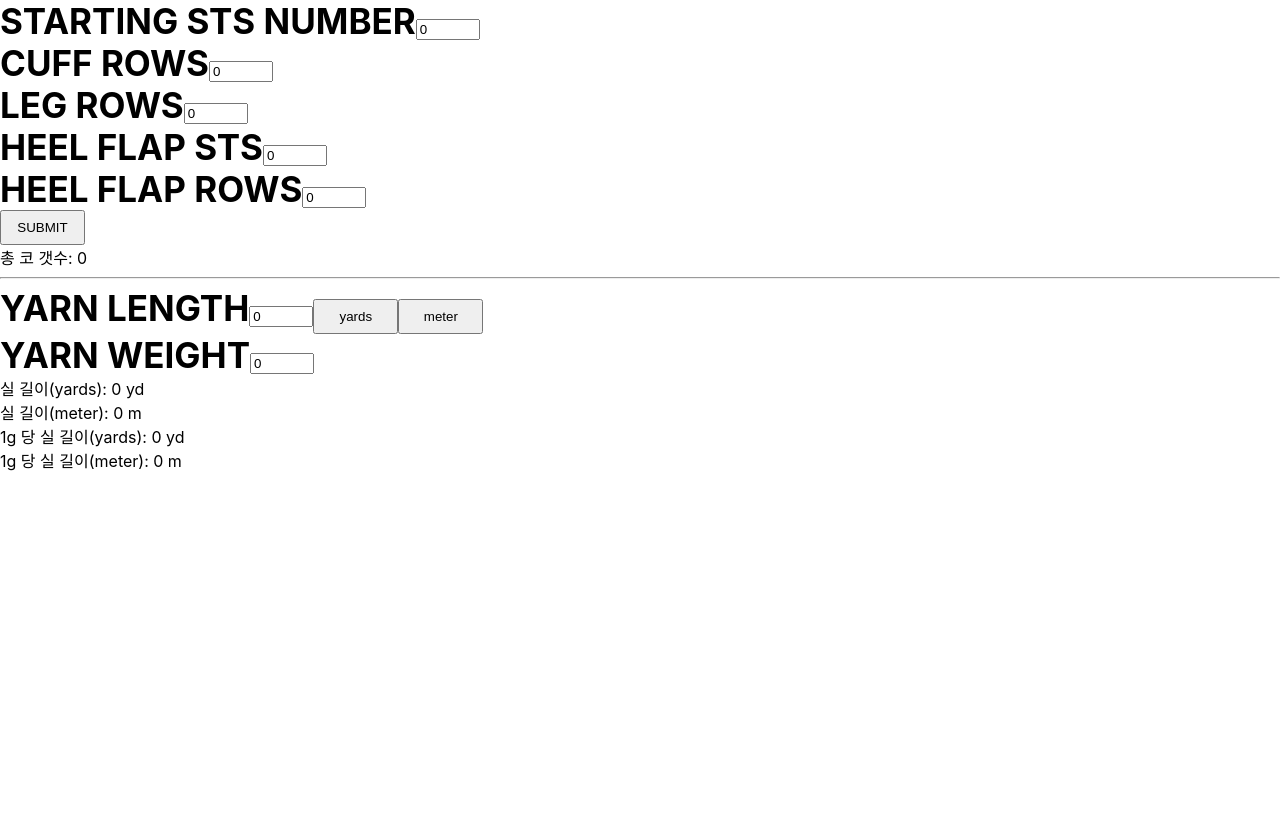
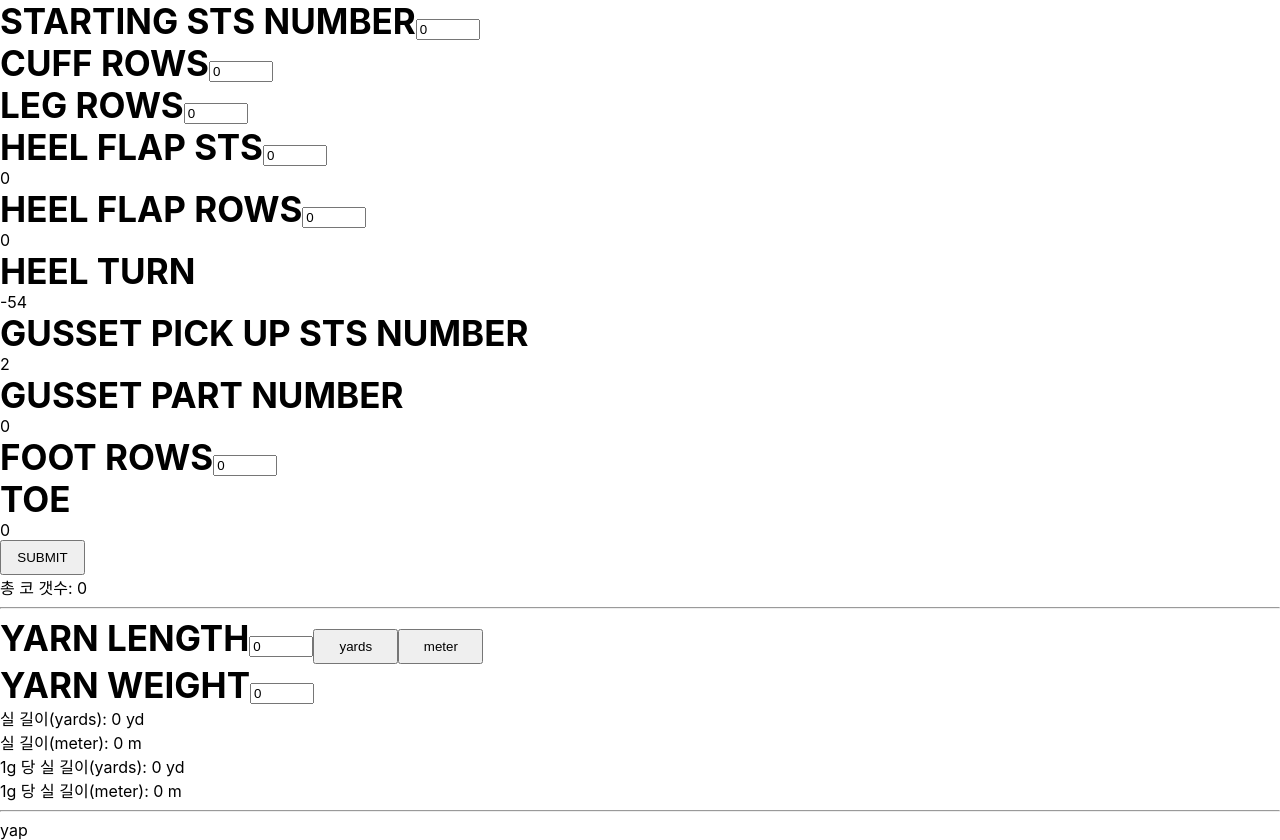
Before and after one commit to hit-that-drum/knitting, a React (Create React App) app: page / in a window 1280 px wide. Before the commit the page ends 800 px from the top, so only its background shows below. Built offline with nearby package versions, Linux system fonts and the light colour scheme.

Commit message:
양말 코 갯수 로직 완성

```diff
--- a/src/App.js
+++ b/src/App.js
@@ -1,10 +1,14 @@
 import './App.css';
 import StitchCalculator from './StitchCalculator';
+import YarnCalculator from './YarnCalculator';
+import StitchPerYarn from './StitchPerYarn';
 
 function App() {
   return (
     <>
       <StitchCalculator />
+      <YarnCalculator />
+      <StitchPerYarn />
     </>
   );
 }
--- a/src/StitchCalculator.js
+++ b/src/StitchCalculator.js
@@ -10,9 +10,7 @@ const NumberInput = styled.input.attrs({
   min: 0,
   max: 500,
   defaultValue: 0
-})`
-
-`
+})``
 
 const SubmitButton = styled.button`
   width: 85px;
@@ -21,43 +19,105 @@ const SubmitButton = styled.button`
 
 const StitchCalculator = () => {
   const [basictStsNum, setBasicStsNum] = useState(0);
-  const [heelflapStsNum, setHeelflapStsNum] = useState(0);
   const [cuffRowsNum, setCuffRowsNum] = useState(0);
   const [legRowsNum, setLegRowsNum] = useState(0);
+  const [heelflapStsNum, setHeelflapStsNum] = useState(0);
   const [heelflapRowsNum, setHeelflapRowsNum] = useState(0);
+  const [gussetPartStsNum, setGussetPartStsNum] = useState(0);
+  const [footRowsNum, setFootRowsNum] = useState(0);
+  const [toePartStsNum, setToePartStsNum] = useState(0);
   const [totalStsResult, setTotalStsResult] = useState(0);
 
   const onBasicStsNumChange = (e) => {
-    setBasicStsNum(e.target.value);
+    setBasicStsNum(Number(e.target.value));
   }
 
   const onCuffRowsNumChange = (e) => {
-    setCuffRowsNum(e.target.value);
+    setCuffRowsNum(Number(e.target.value));
   }
 
   const onLegRowsNumChange = (e) => {
-    setLegRowsNum(e.target.value);
+    setLegRowsNum(Number(e.target.value));
   }
 
   const onHeelflapStsNumChange = (e) => {
-    setHeelflapStsNum(e.target.value);
+    setHeelflapStsNum(Number(e.target.value));
   }
 
   const onHeelflapRowsNumChange = (e) => {
-    setHeelflapRowsNum(e.target.value);
+    setHeelflapRowsNum(Number(e.target.value));
+  }
+
+  const onFootRowsNumChange = (e) => {
+    setFootRowsNum(Number(e.target.value));
+  }
+
+  // heel turn part
+  let restedHeelturnNum = (heelflapStsNum / 2) - 3;
+  let heelturnStsNum =(
+    heelflapStsNum
+    + (heelflapStsNum - restedHeelturnNum)
+    + (4 + 2)
+    + ((5 + 2) * (((restedHeelturnNum - 2) * 2) + 1))
+    );
+
+  // gusset part
+  let gussetPickupStsNum = ((heelflapStsNum / 2) + 1) * 2;
+  let gussetPlusStsNum = basictStsNum + gussetPickupStsNum;
+  let gussetTotalStsNum = 0;
+  const handleGusset = () => {
+    for (let i = basictStsNum; i <= gussetPlusStsNum; i++) {
+      if (i % 2 === 0 && i <= gussetPlusStsNum) {
+        gussetTotalStsNum += ((i + 2) * 2)
+      }
+    }
+    setGussetPartStsNum(gussetTotalStsNum);
+  }
+
+  // toe part
+  let toeTotalStsNum = 22 + 24 + 26 + 28 + 30;
+  const handleToe = () => {
+    for (let i = 32; i < basictStsNum; i++) {
+      if (i % 2 === 0 && i <basictStsNum) {
+        toeTotalStsNum += ((i) * 2);
+      }
+    }
+    setToePartStsNum(toeTotalStsNum);
   }
 
   const handleCalculate = () => {
     setTotalStsResult(
+      Math.floor(
         // cuff 단 총 코 갯수
         (basictStsNum * cuffRowsNum)
         +
         // leg 단 총 코 갯수
         (basictStsNum * legRowsNum)
         +
-      // heel flap 단 갯수
+        // heel flap 코 갯수
         (heelflapStsNum * heelflapRowsNum)
-      );
+        +
+        // heel turn 코 갯수
+        heelturnStsNum
+        +
+        // gusset sts part 코 갯수
+        (
+          (heelflapStsNum - (((restedHeelturnNum - 2) * 2) + 1))
+          +
+          (basictStsNum / 2)
+          +
+          (((restedHeelturnNum - 2) * 2) + 1)
+          +
+          gussetPartStsNum
+        )
+        +
+        // foot 단 코 갯수
+        (basictStsNum * footRowsNum)
+        +
+        // toe 코 갯수
+        toePartStsNum
+      )
+    )
   }
 
   // Enter key 치면 Submit
@@ -67,41 +127,34 @@ const StitchCalculator = () => {
     }
   }
 
-  const [yarnLength, setYarnLength] = useState(0);
-  const [yarnLengthYards, setYardLengthYards] = useState(0);
-  const [yarnLengthMeter, setYardLengthMeter] = useState(0);
-
-  const [yarnWeight, setYarnWeight] = useState(0);
-  const [yarnLengthYardsPerGram, setyYarnLengthYardsPerGram] = useState(0);
-  const [yarnLengthMeterPerGram, setyYarnLengthMeterPerGram] = useState(0);
-
-  const onYarnLength = (e) => {
-    setYarnLength(e.target.value);
+  const onKeyTabStart = (e) => {
+    if (e.key === "Tab") {
+      setHeelflapStsNum(
+        Math.floor(basictStsNum / 2)
+      );
+      setHeelflapRowsNum(
+        Math.floor(basictStsNum / 2)
+      );
+    }
   }
 
-  const onYarnWeight = (e) => {
-    setYarnWeight(e.target.value);
+  const onKeyTabGusset = (e) => {
+    if (e.key === "Tab") {
+      handleGusset(basictStsNum);
+    }
   }
 
-  const handleYarnLengthYards = (e) => {
-    setYardLengthMeter(yarnLength * 0.9144);
-    setYardLengthYards(yarnLength);
-    setyYarnLengthYardsPerGram(yarnLengthYards / yarnWeight);
-    setyYarnLengthMeterPerGram(yarnLengthMeter / yarnWeight);
+  const onKeyTabToe = (e) => {
+    if (e.key === "Tab") {
+      handleToe(basictStsNum);
     }
-
-  const handleYarnLengthMeter = (e) => {
-    setYardLengthYards(yarnLength * 1.09361);
-    setYardLengthMeter(yarnLength);
-    setyYarnLengthYardsPerGram(yarnLengthYards / yarnWeight);
-    setyYarnLengthMeterPerGram(yarnLengthMeter / yarnWeight);
   }
 
   return (
     <>
       <div>
         <BasicStitch>STARTING STS NUMBER</BasicStitch>
-        <NumberInput onChange={onBasicStsNumChange} />
+        <NumberInput onChange={onBasicStsNumChange} onKeyDown={onKeyTabStart} />
       </div>
       <div>
         <BasicStitch>CUFF ROWS</BasicStitch>
@@ -114,36 +167,43 @@ const StitchCalculator = () => {
       <div>
         <BasicStitch>HEEL FLAP STS</BasicStitch>
         <NumberInput onChange={onHeelflapStsNumChange} />
+        <div>{heelflapStsNum}</div>
       </div>
       <div>
         <BasicStitch>HEEL FLAP ROWS</BasicStitch>
-        <NumberInput onChange={onHeelflapRowsNumChange} onKeyPress={onKeyPressSts} />
+        <NumberInput onChange={onHeelflapRowsNumChange} onKeyDown={onKeyTabGusset}/>
+        <div>{heelflapRowsNum}</div>
+      </div>
+      <div>
+        <BasicStitch>HEEL TURN</BasicStitch>
+        <div>{heelturnStsNum}</div>
+      </div>
+      <div>
+        <BasicStitch>GUSSET PICK UP STS NUMBER</BasicStitch>
+        <div>{gussetPickupStsNum}</div>
+      </div>
+      <div>
+        <BasicStitch>GUSSET PART NUMBER</BasicStitch>
+        <div>{gussetPartStsNum}</div>
+      </div>
+      <div>
+        <BasicStitch>FOOT ROWS</BasicStitch>
+        <NumberInput onChange={onFootRowsNumChange} onKeyPress={onKeyPressSts} onKeyDown={onKeyTabToe} />
+      </div>
+      <div>
+        <BasicStitch>TOE</BasicStitch>
+        <div>{toePartStsNum}</div>
       </div>
       <div>
         <SubmitButton type="submit" onClick={handleCalculate}>SUBMIT</SubmitButton>
       </div>
       <div>
-        <div>총 코 갯수: {totalStsResult}</div>
+        <div totalstsresult={totalStsResult} >총 코 갯수: {totalStsResult}</div>
       </div>
 
       <hr></hr>
 
-      <div>
-        <BasicStitch>YARN LENGTH</BasicStitch>
-        <NumberInput onChange={onYarnLength} />
-        <SubmitButton type="submit" onClick={handleYarnLengthYards}>yards</SubmitButton>
-        <SubmitButton type="submit" onClick={handleYarnLengthMeter}>meter</SubmitButton>
-      </div>
-      <div>
-        <BasicStitch>YARN WEIGHT</BasicStitch>
-        <NumberInput onChange={onYarnWeight} />
-      </div>
-      <div>
-        <div>실 길이(yards): {yarnLengthYards} yd</div>
-        <div>실 길이(meter): {yarnLengthMeter} m</div>
-        <div>1g 당 실 길이(yards): {yarnLengthYardsPerGram} yd</div>
-        <div>1g 당 실 길이(meter): {yarnLengthMeterPerGram} m</div>
-      </div>
+
     </>
   );
 };
--- /dev/null
+++ b/src/StitchPerYarn.js
@@ -0,0 +1,14 @@
+import React from 'react';
+import { StyledComponent } from 'styled-components';
+
+const StitchPerYarn = () => {
+  return (
+    <div>
+      <hr></hr>
+      yap
+      <div></div>
+    </div>
+  );
+};
+
+export default StitchPerYarn;
--- /dev/null
+++ b/src/YarnCalculator.js
@@ -0,0 +1,75 @@
+import React, { useState } from 'react';
+import styled from 'styled-components';
+
+const BasicStitch = styled.span`
+  font-weight: 700;
+  font-size: 35px;
+`
+const NumberInput = styled.input.attrs({
+  type: "number",
+  min: 0,
+  max: 500,
+  defaultValue: 0
+})`
+
+`
+
+const SubmitButton = styled.button`
+  width: 85px;
+  height: 35px;
+`
+
+const YarnCalculator = () => {
+  const [yarnLength, setYarnLength] = useState(0);
+  const [yarnLengthYards, setYardLengthYards] = useState(0);
+  const [yarnLengthMeter, setYardLengthMeter] = useState(0);
+
+  const [yarnWeight, setYarnWeight] = useState(0);
+  const [yarnLengthYardsPerGram, setyYarnLengthYardsPerGram] = useState(0);
+  const [yarnLengthMeterPerGram, setyYarnLengthMeterPerGram] = useState(0);
+
+  const onYarnLength = (e) => {
+    setYarnLength(e.target.value);
+  }
+
+  const onYarnWeight = (e) => {
+    setYarnWeight(e.target.value);
+  }
+
+  const handleYarnLengthYards = (e) => {
+    setYardLengthMeter(yarnLength * 0.9144);
+    setYardLengthYards(yarnLength);
+    setyYarnLengthYardsPerGram(yarnLengthYards / yarnWeight);
+    setyYarnLengthMeterPerGram(yarnLengthMeter / yarnWeight);
+  }
+
+  const handleYarnLengthMeter = (e) => {
+    setYardLengthYards(yarnLength * 1.09361);
+    setYardLengthMeter(yarnLength);
+    setyYarnLengthYardsPerGram(yarnLengthYards / yarnWeight);
+    setyYarnLengthMeterPerGram(yarnLengthMeter / yarnWeight);
+  }
+
+  return (
+    <>
+            <div>
+        <BasicStitch>YARN LENGTH</BasicStitch>
+        <NumberInput onChange={onYarnLength} />
+        <SubmitButton type="submit" onClick={handleYarnLengthYards}>yards</SubmitButton>
+        <SubmitButton type="submit" onClick={handleYarnLengthMeter}>meter</SubmitButton>
+      </div>
+      <div>
+        <BasicStitch>YARN WEIGHT</BasicStitch>
+        <NumberInput onChange={onYarnWeight} />
+      </div>
+      <div>
+        <div>실 길이(yards): {yarnLengthYards} yd</div>
+        <div>실 길이(meter): {yarnLengthMeter} m</div>
+        <div>1g 당 실 길이(yards): {yarnLengthYardsPerGram} yd</div>
+        <div>1g 당 실 길이(meter): {yarnLengthMeterPerGram} m</div>
+      </div>
+    </>
+  );
+};
+
+export default YarnCalculator;
```
Lines whose indentation alone changed are shown as unchanged.
